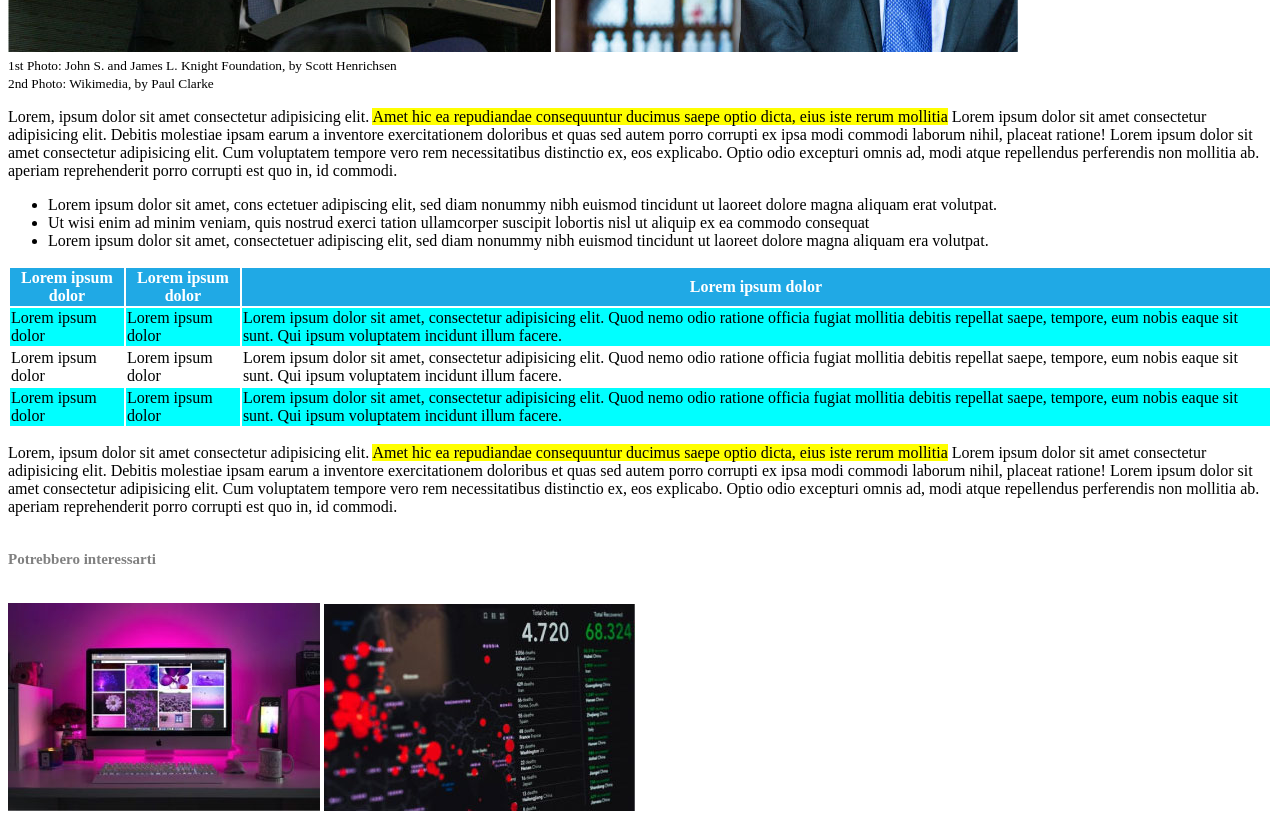
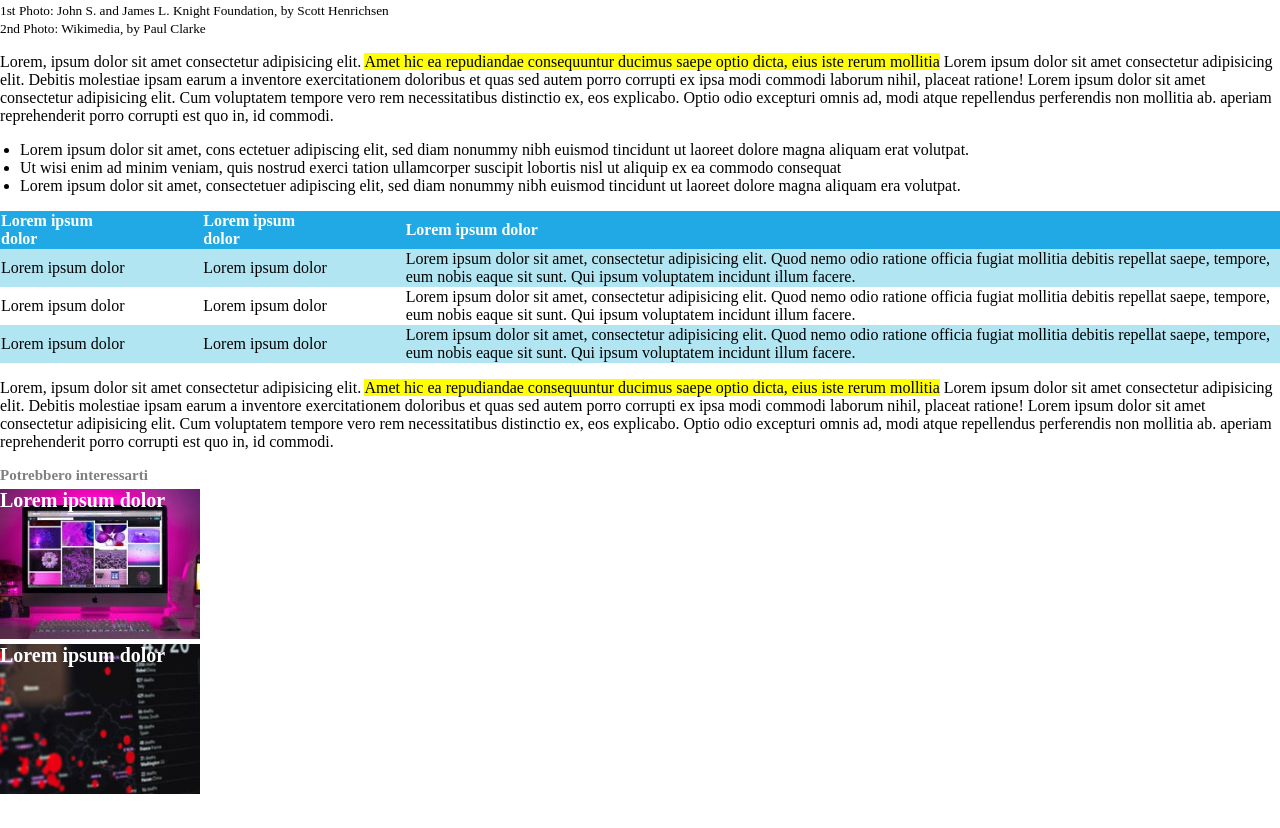
Before and after one commit to emanuelevolpes/html-css-booleaner, a plain HTML site: page index.html in a window 1280 px wide. Shown: the part 532-1360 px from the top of the page. Drawn offline with Linux system fonts and the light colour scheme.

Commit message:
esercizio finito

```diff
--- a/css/style.css
+++ b/css/style.css
@@ -2,6 +2,10 @@ header{
     background-image: url(../img/pattern.png);
     background-color: #4ea0ff;
     background-size: 300px;
+}
+
+body{
+    margin: 0;
 }
 
 main{
@@ -11,7 +15,7 @@ main{
 .logo-booleaner{
     width: 150px;
     padding-top: 20px;
-    padding-bottom: 5px;
+    padding-bottom: 0;
 }
 
 h1{
@@ -19,13 +23,18 @@ h1{
     margin-bottom: 0%;
 }
 
-h5{
+h2{
     margin-top: 0%;
     color: gray;
+    font-size: 15px;
 }
 
 .descrizione-img{
     margin-top: 0px;
+}
+
+ul{
+    padding-left: 20px;
 }
 
 
@@ -38,17 +47,61 @@ span{
     background-color: #20a9e5 ;
 }
 
+table{
+    border-collapse: collapse;
+}
+
+.colonna-1{
+    text-align: left;
+    padding-right: 100px;
+}
+
+.colonna-2{
+    text-align: left;
+    padding-right: 100px;
+}
+
+.colonna-3{
+    text-align: left;
+}
+
+th{
+    border: 0;
+    border-spacing: 0;
+}
+
 td{
     border: 0;
-    border-collapse: collapse;
     border-spacing: 0;
 }
 
 .corpo1{
-    background-color: aqua;
+    background-color: #b1e5f2;
 }
 
-h6{
+h3{
     font-size: 15px;
     color: gray;
+    margin-bottom: 5px;
 }
+
+h4{
+    margin-top: 0;
+    margin-bottom: 5px;
+    color: white;
+    background-image: url(../img/monitor.jpg);
+    background-position: center;
+    height: 150px;
+    width: 200px;
+    font-size: 20px;
+}
+
+h5{
+    color: white;
+    background-image: url(../img/graph.jpg);
+    background-position: center;
+    height: 150px;
+    width: 200px;
+    font-size: 20px;
+    margin-top: 5px;
+}
--- a/index.html
+++ b/index.html
@@ -18,8 +18,8 @@
     <main>
         <!-- prima sezione main-->
         <section>
-            <h1>Internet deve essere al servizio del "bene pubblico": il <br> manifesto di Tim Berners-Lee</h1>
-            <h5>Scritto da <span>The Booleaner</span><br>il 10/10/2020</h5>
+            <h1>Internet deve essere al servizio del "bene pubblico": il manifesto di Tim Berners-Lee</h1>
+            <h2>Scritto da <span>The Booleaner</span><br>il 10/10/2020</h2>
             <img src="../html-css-booleaner/img/tim-1.jpg" alt="immagine-tim-1">
             <img src="../html-css-booleaner/img/tim-2.jpg" alt="immagine-tim-2">
             <p class="descrizione-img"> <small> 1st Photo: John S. and James L. Knight Foundation, by Scott Henrichsen <br> 2nd Photo: Wikimedia, by Paul Clarke </small></p>
@@ -40,9 +40,9 @@
         <table>
             <thead>
                 <tr class="intestazione">
-                    <th>Lorem ipsum dolor</th>
-                    <th>Lorem ipsum dolor</th>
-                    <th>Lorem ipsum dolor</th>
+                    <th class="colonna-1">Lorem ipsum dolor</th>
+                    <th class="colonna-2">Lorem ipsum dolor</th>
+                    <th class="colonna-3">Lorem ipsum dolor</th>
                 </tr>
             </thead>
             <tbody>
@@ -76,9 +76,9 @@
 
     <!-- footer-->
     <footer>
-        <h6>Potrebbero interessarti</h6>
-        <img src="../html-css-booleaner/img/monitor.jpg" alt="monitor-img" class="monitor-img">
-        <img src="../html-css-booleaner/img/graph.jpg" alt="graph-img">
+        <h3>Potrebbero interessarti</h3>
+        <h4>Lorem ipsum dolor</h4>
+        <h5>Lorem ipsum dolor</h5>
     </footer>
     <!-- /footer-->
 
```
